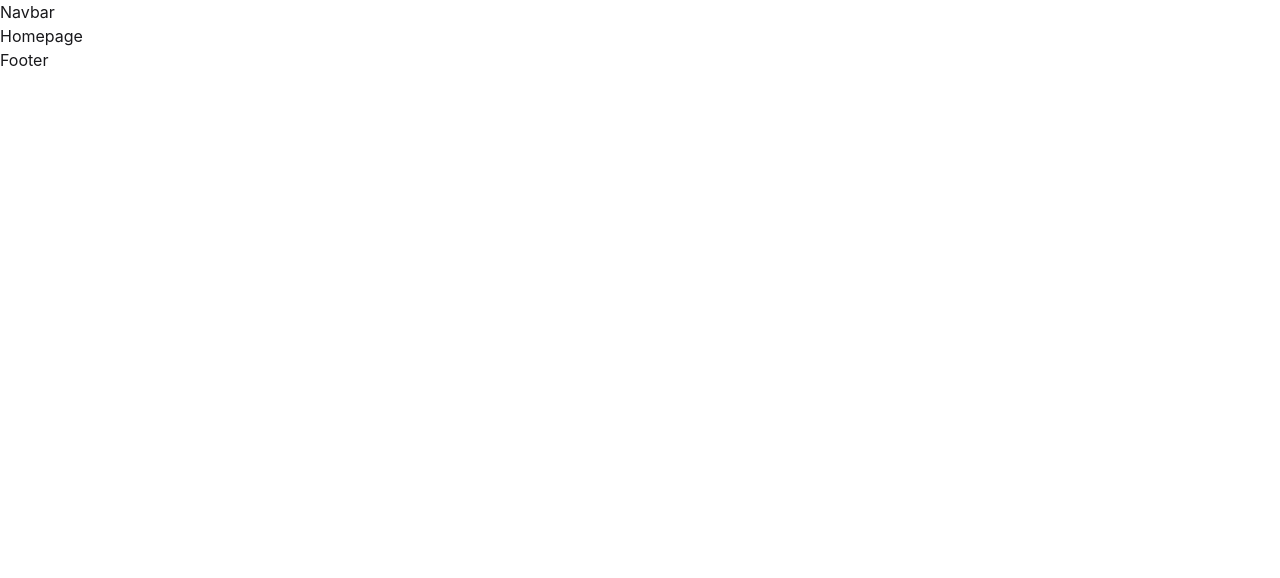
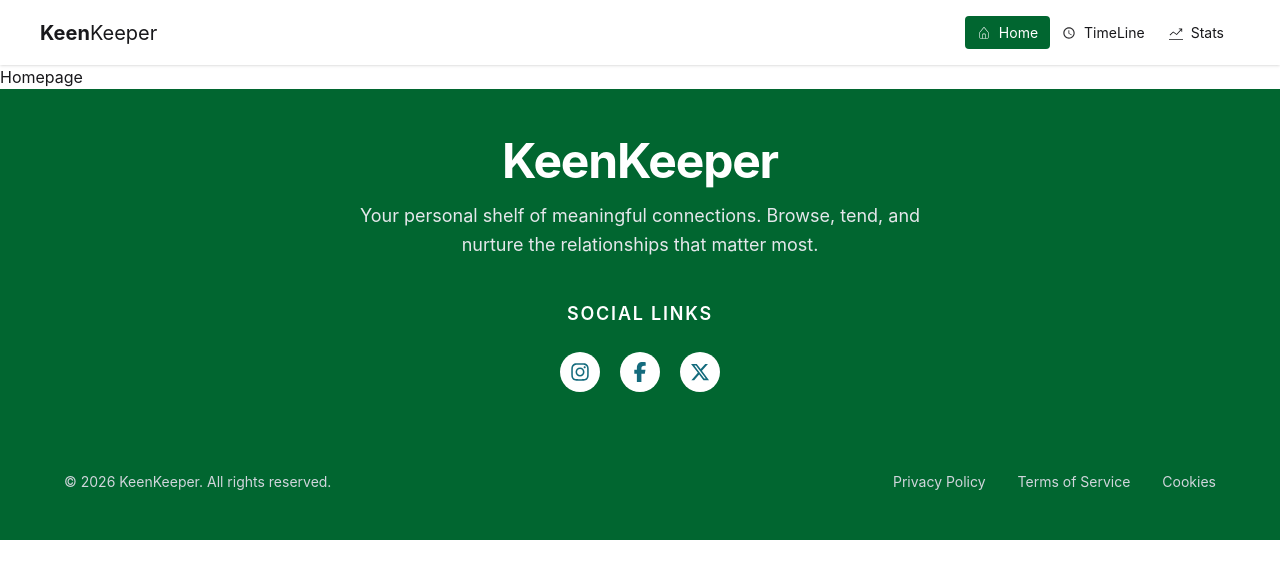
Before and after one commit to HelloMizanur/Assignment-Seven, a React (Vite) app: page / in a window 1280 px wide. Shown: the top 578 px of the page. Built offline with nearby package versions, Linux system fonts and the light colour scheme.

Commit message:
NavBar and Footer section done

```diff
--- a/package.json
+++ b/package.json
@@ -13,6 +13,7 @@
     "@tailwindcss/vite": "^4.2.2",
     "react": "^19.2.4",
     "react-dom": "^19.2.4",
+    "react-icons": "^5.6.0",
     "react-router": "^7.14.1",
     "tailwindcss": "^4.2.2"
   },
--- a/src/Components/shared/Footer.jsx
+++ b/src/Components/shared/Footer.jsx
@@ -1,7 +1,63 @@
 import React from "react";
+import { FaInstagram, FaFacebookF, FaXTwitter } from "react-icons/fa6";
 
 const Footer = () => {
-  return <div>Footer</div>;
+  return (
+    <footer className="bg-green-800 text-white py-12 px-6 font-sans flex flex-col items-center">
+      <div className="text-center mb-10">
+        <h2 className="text-5xl font-bold tracking-tight mb-4">KeenKeeper</h2>
+        <p className="max-w-xl mx-auto text-lg text-gray-200 leading-relaxed">
+          Your personal shelf of meaningful connections. Browse, tend, and
+          nurture the relationships that matter most.
+        </p>
+      </div>
+
+      <div className="text-center mb-12">
+        <h3 className="text-lg font-semibold uppercase tracking-widest mb-6">
+          Social Links
+        </h3>
+        <div className="flex justify-center gap-5">
+          <a
+            href="#"
+            className="w-10 h-10 flex items-center justify-center bg-white rounded-full text-[#146b7d] hover:bg-gray-200 transition-colors"
+          >
+            <FaInstagram size={20} />
+          </a>
+
+          <a
+            href="#"
+            className="w-10 h-10 flex items-center justify-center bg-white rounded-full text-[#146b7d] hover:bg-gray-200 transition-colors"
+          >
+            <FaFacebookF size={20} />
+          </a>
+
+          <a
+            href="#"
+            className="w-10 h-10 flex items-center justify-center bg-white rounded-full text-[#146b7d] hover:bg-gray-200 transition-colors"
+          >
+            <FaXTwitter size={20} />
+          </a>
+        </div>
+      </div>
+
+      <div className="w-full max-w-6xl pt-8 flex flex-col md:flex-row justify-between items-center text-sm text-gray-300">
+        <div className="mb-4 md:mb-0">
+          © 2026 KeenKeeper. All rights reserved.
+        </div>
+        <div className="flex gap-8">
+          <a href="#" className="hover:text-white transition-colors">
+            Privacy Policy
+          </a>
+          <a href="#" className="hover:text-white transition-colors">
+            Terms of Service
+          </a>
+          <a href="#" className="hover:text-white transition-colors">
+            Cookies
+          </a>
+        </div>
+      </div>
+    </footer>
+  );
 };
 
 export default Footer;
--- a/src/Components/shared/Navbar.jsx
+++ b/src/Components/shared/Navbar.jsx
@@ -1,7 +1,84 @@
 import React from "react";
+import { NavLink } from "react-router";
+import { CiHome } from "react-icons/ci";
+import { IoMdTime } from "react-icons/io";
+import { TfiStatsUp } from "react-icons/tfi";
 
 const Navbar = () => {
-  return <div>Navbar</div>;
+  const navOptions = (
+    <>
+      <li>
+        <NavLink
+          to={"/"}
+          className={({ isActive }) =>
+            isActive ? "bg-green-800 text-white" : ""
+          }
+        >
+          <CiHome /> Home
+        </NavLink>
+      </li>
+      <li>
+        <NavLink
+          to={"/timeline"}
+          className={({ isActive }) =>
+            isActive ? "bg-green-800 text-white" : ""
+          }
+        >
+          <IoMdTime /> TimeLine
+        </NavLink>
+      </li>
+      <li>
+        <NavLink
+          to={"/stats"}
+          className={({ isActive }) =>
+            isActive ? "bg-green-800 text-white" : ""
+          }
+        >
+          <TfiStatsUp /> Stats
+        </NavLink>
+      </li>
+    </>
+  );
+
+  return (
+    <div className="navbar px-10 bg-base-100 shadow-sm">
+      <div className="navbar-start">
+        <div className="dropdown">
+          <div tabIndex={0} role="button" className="btn btn-ghost lg:hidden">
+            <svg
+              xmlns="http://www.w3.org/2000/svg"
+              className="h-5 w-5"
+              fill="none"
+              viewBox="0 0 24 24"
+              stroke="currentColor"
+            >
+              <path
+                strokeLinecap="round"
+                strokeLinejoin="round"
+                strokeWidth="2"
+                d="M4 6h16M4 12h8m-8 6h16"
+              />
+            </svg>
+          </div>
+          <ul
+            tabIndex={0}
+            className="menu menu-sm dropdown-content bg-base-100 rounded-box z-1 mt-3 w-52 p-2 shadow"
+          >
+            {navOptions}
+          </ul>
+        </div>
+        <NavLink to={"/"} className=" text-xl">
+          <span className="font-bold">Keen</span>Keeper
+        </NavLink>
+      </div>
+
+      <div className="navbar-end hidden lg:flex">
+        <ul className="menu menu-horizontal px-1">{navOptions}</ul>
+      </div>
+
+      <div className="navbar-end lg:hidden"></div>
+    </div>
+  );
 };
 
 export default Navbar;
```
Also changed, not shown: 1 other file (tests, documents, lock files or other folders).
